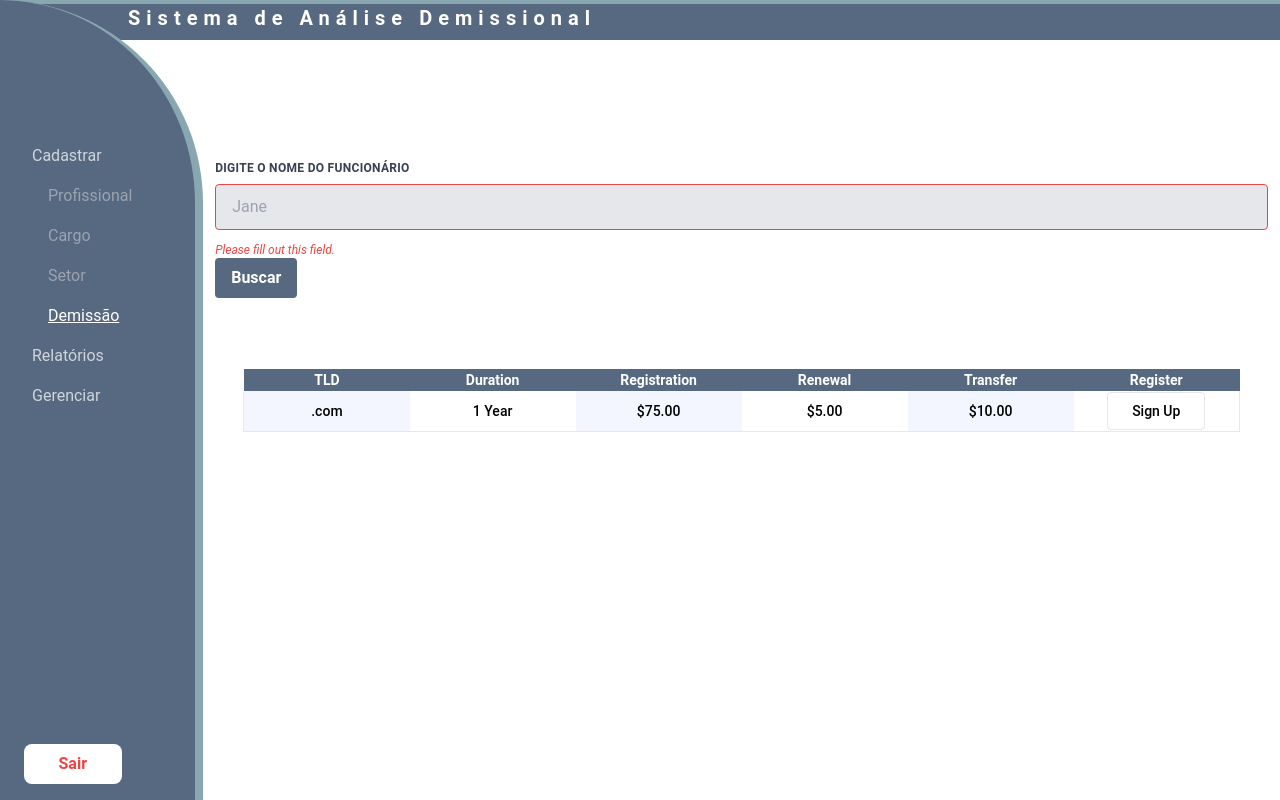
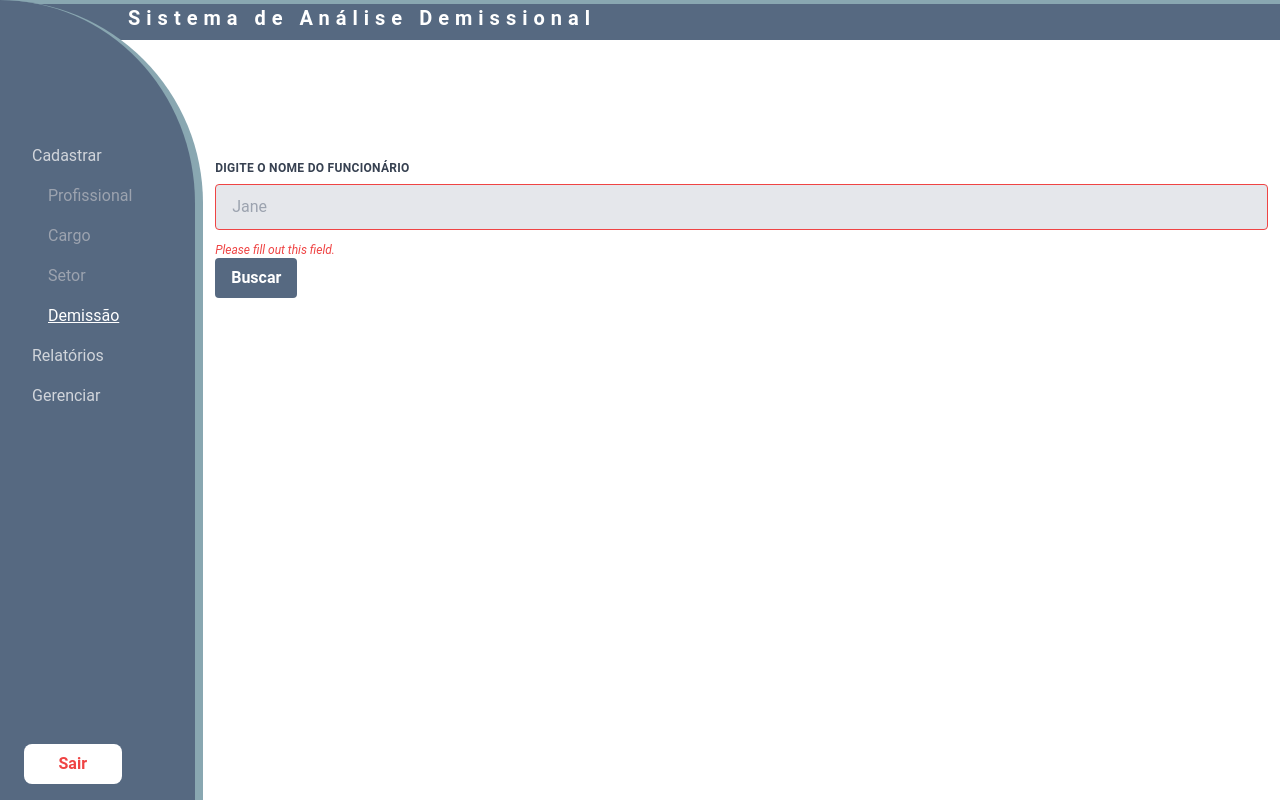
Before and after one commit to LionyHM/SistemaAnaliseDemissional, a Next.js app: page /demissao in a window 1280 px wide. Built offline with nearby package versions, Linux system fonts and the light colour scheme.

Commit message:
feat: realizado ajustes no formulário de cadastro de demissão e criado simulação para a implementação do armazenamento.

```diff
--- a/src/components/Demissao/FormDemissaoComponent.tsx
+++ b/src/components/Demissao/FormDemissaoComponent.tsx
@@ -1,10 +1,42 @@
+import { useState } from "react";
 import ConteudoComponent from "../Layout/ConteudoComponent";
 
 export default function FormDemissaoComponent(){
+    const [titulosCabecalho, setTitulosCabecalho] = useState([
+        "Nome","Cpf","Data de Nascimento", "Setor", "Cargo", "Chefia", "Efetuar Demissão"
+    ])
+    const [exibirBusca,setExibirBusca] = useState("hidden")
+    function renderCabecalho(){
+        const arr = []
+
+        for(let titulo = 0; titulo < titulosCabecalho.length; titulo++){
+            console.log(titulosCabecalho)
+            arr.push(
+                <th
+                className="
+                w-1/6
+                min-w-[160px]
+                text-sm
+                font-semibold
+                text-white
+                border-l border-transparent
+                "
+                >
+                {titulosCabecalho[titulo]}
+                </th>
+            )
+
+        }
+        return arr
+    }
+
+    function renderBusca(){
+        setExibirBusca("block")
+    }
 
     return(
         <ConteudoComponent>
-            <form className="w-full">
+            <div className="w-full">
                 <div className="flex w-full flex-wrap absolute top-40">
                     <div className="w-full px-3 mb-6 md:mb-0">
                         <label className="block uppercase tracking-wide text-gray-700 text-xs font-bold mb-2" htmlFor="grid-first-name">
@@ -12,10 +44,10 @@ export default function FormDemissaoComponent(){
                         </label>
                         <input className="appearance-none block w-full bg-gray-200 text-gray-700 border border-red-500 rounded py-3 px-4 mb-3 leading-tight focus:outline-none focus:bg-white" id="grid-first-name" type="text" placeholder="Jane" />
                         <p className="text-red-500 text-xs italic">Please fill out this field.</p>
-                        <button className="btnSearchDefault text-white font-bold py-2 px-4 rounded">Buscar</button>
+                        <button onClick={() => renderBusca()} className="btnSearchDefault text-white font-bold py-2 px-4 rounded">Buscar</button>
                     </div>
                 </div>
-                <div className="p-10">
+                <div className={`p-10 ${exibirBusca}`}>
                     <section className="bg-white py-20 lg:py-[120px]">
                         <div className="container">
                             <div className="flex flex-wrap -mx-4">
@@ -24,74 +56,7 @@ export default function FormDemissaoComponent(){
                                     <table className="table-auto w-full">
                                         <thead>
                                             <tr className="text-center" style={{backgroundColor: "#566981"}}>
-                                                <th
-                                                className="
-                                                w-1/6
-                                                min-w-[160px]
-                                                text-sm
-                                                font-semibold
-                                                text-white
-                                                border-l border-transparent
-                                                "
-                                                >
-                                                TLD
-                                                </th>
-                                                <th
-                                                className="
-                                                w-1/6
-                                                min-w-[160px]
-                                                text-sm
-                                                font-semibold
-                                                text-white
-                                                "
-                                                >
-                                                Duration
-                                                </th>
-                                                <th
-                                                className="
-                                                w-1/6
-                                                min-w-[160px]
-                                                text-sm
-                                                font-semibold
-                                                text-white
-                                                "
-                                                >
-                                                Registration
-                                                </th>
-                                                <th
-                                                className="
-                                                w-1/6
-                                                min-w-[160px]
-                                                text-sm
-                                                font-semibold
-                                                text-white
-                                                "
-                                                >
-                                                Renewal
-                                                </th>
-                                                <th
-                                                className="
-                                                w-1/6
-                                                min-w-[160px]
-                                                text-sm
-                                                font-semibold
-                                                text-white
-                                                "
-                                                >
-                                                Transfer
-                                                </th>
-                                                <th
-                                                className="
-                                                w-1/6
-                                                min-w-[160px]
-                                                text-sm
-                                                font-semibold
-                                                text-white
-                                                border-r border-transparent
-                                                "
-                                                >
-                                                Register
-                                                </th>
+                                               {renderCabecalho()}
                                             </tr>
                                         </thead>
                                         <tbody>
@@ -105,7 +70,7 @@ export default function FormDemissaoComponent(){
                                                 border-b border-l border-[#E8E8E8]
                                                 "
                                                 >
-                                                .com
+                                                Alfred
                                                 </td>
                                                 <td
                                                 className="
@@ -116,7 +81,7 @@ export default function FormDemissaoComponent(){
                                                 border-b border-[#E8E8E8]
                                                 "
                                                 >
-                                                1 Year
+                                                111.111.111-11
                                                 </td>
                                                 <td
                                                 className="
@@ -127,7 +92,7 @@ export default function FormDemissaoComponent(){
                                                 border-b border-[#E8E8E8]
                                                 "
                                                 >
-                                                $75.00
+                                                01/01/2000
                                                 </td>
                                                 <td
                                                 className="
@@ -138,7 +103,7 @@ export default function FormDemissaoComponent(){
                                                 border-b border-[#E8E8E8]
                                                 "
                                                 >
-                                                $5.00
+                                                TI
                                                 </td>
                                                 <td
                                                 className="
@@ -149,7 +114,18 @@ export default function FormDemissaoComponent(){
                                                 border-b border-[#E8E8E8]
                                                 "
                                                 >
-                                                $10.00
+                                                Analista de Sistemas
+                                                </td>
+                                                <td
+                                                className="
+                                                text-center text-dark
+                                                font-medium
+                                                text-sm
+                                                bg-white
+                                                border-b border-[#E8E8E8]
+                                                "
+                                                >
+                                                Bruce
                                                 </td>
                                                 <td
                                                 className="
@@ -166,13 +142,14 @@ export default function FormDemissaoComponent(){
                                                     border border-primary
                                                     py-2
                                                     px-6
-                                                    text-primary
+                                                    text-white
                                                     inline-block
                                                     rounded
-                                                    hover:bg-primary hover:text-white
+                                                    bg-red-400
+                                                    hover:bg-red-800
                                                     "
                                                     >
-                                                Sign Up
+                                                Confirmar
                                                 </a>
                                                 </td>
                                             </tr>
@@ -185,7 +162,7 @@ export default function FormDemissaoComponent(){
                         </div>
                     </section>
                 </div>
-            </form>
+            </div>
 
         </ConteudoComponent>
     )
```
Also changed, not shown: src/data/database.js (added, +41 -0 lines).
